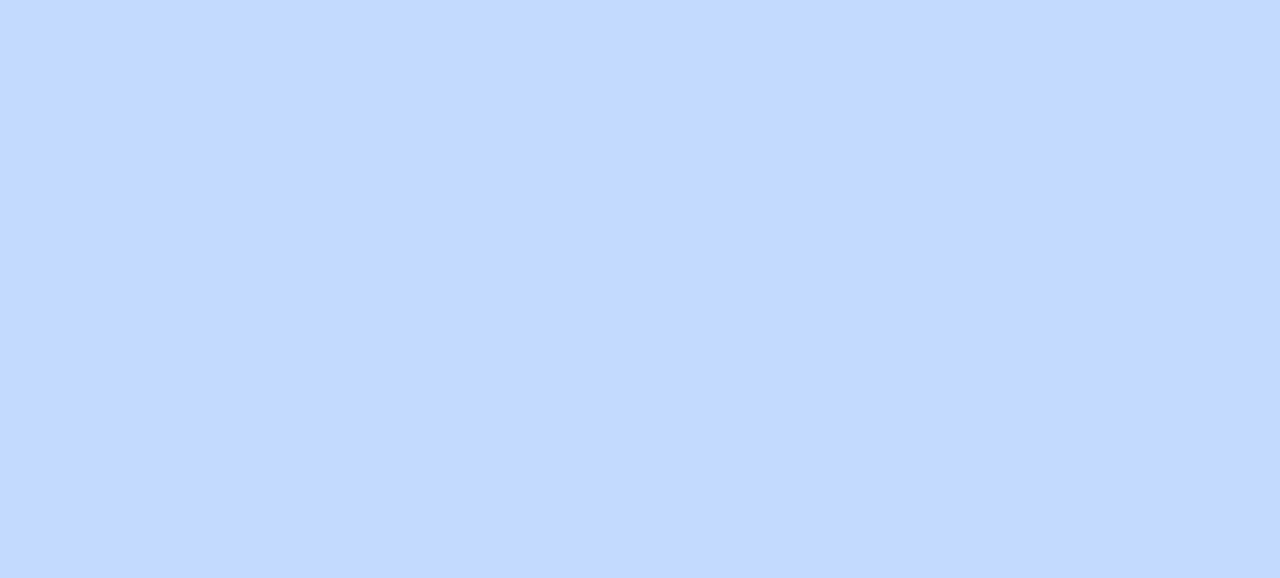
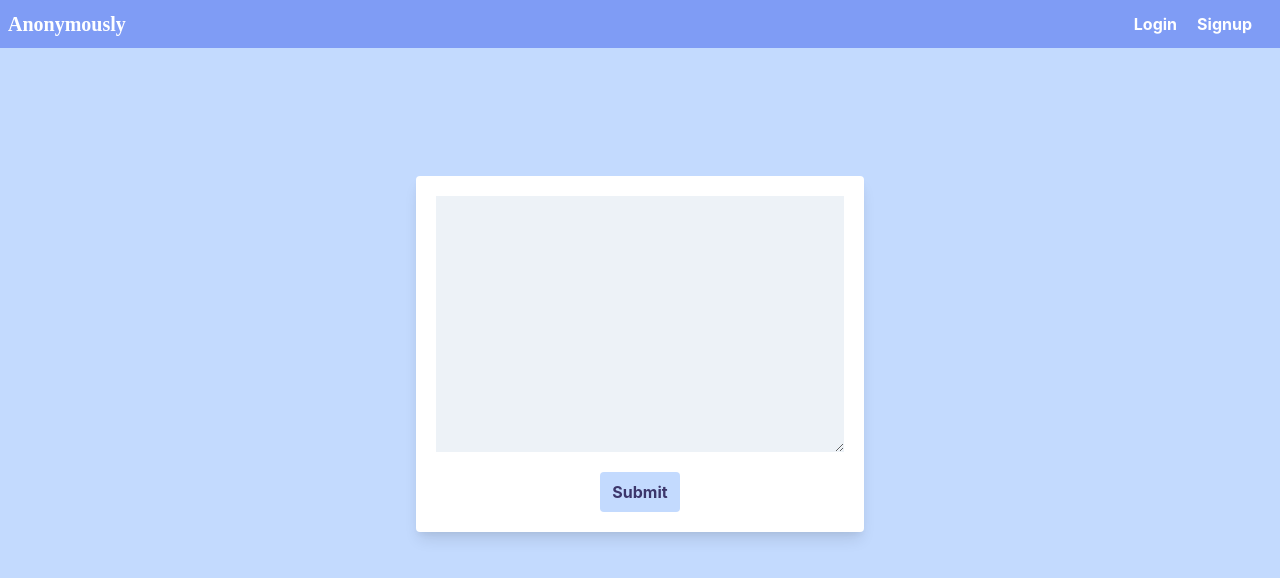
Before and after one commit to Hemsleek/Anonymously, a React (Create React App) app: page /messages in a window 1280 px wide. Shown: the top 578 px of the page. Built offline with nearby package versions, Linux system fonts and the light colour scheme; a web font is replaced by a local one.

Commit message:
feat: message route

```diff
--- a/src/App.jsx
+++ b/src/App.jsx
@@ -6,6 +6,7 @@ import {Switch, Route} from 'react-router-dom'
 import HomePage from './pages/HomePage'
 import Login from './pages/Login';
 import Signup from './pages/Signup';
+import Messages from './pages/Messages';
 
 import './App.scss';
 
@@ -18,8 +19,9 @@ const App= () => {
 
     <Switch>
     <Route path="/" component={HomePage} exact/>
-    <Route path="/Login" component={Login} exact/>
-    <Route path="/Signup" component={Signup} exact/>
+    <Route path="/Login" component={Login} />
+    <Route path="/Signup" component={Signup}/>
+    <Route path="/messages" component={Messages}/>
 
     </Switch>
     </div>
--- a/src/pages/HomePage.jsx
+++ b/src/pages/HomePage.jsx
@@ -4,7 +4,7 @@ import {Link} from 'react-router-dom'
 
 import './HomePage.scss'
 
-const Login = () => {
+const HomePage = () => {
     const buttons =[
 
         {route:'/Login',text:'Login'},
@@ -28,4 +28,4 @@ const Login = () => {
     )
 }
 
-export default Login
+export default HomePage
--- a/src/pages/Login.jsx
+++ b/src/pages/Login.jsx
@@ -7,7 +7,7 @@ const Login = () => {
         <Default>
             <form  className="max-w-md bg-white text-indigo-900  h-auto rounded shadow-lg p-5 mx-auto mt-32 ">
                 <div className="form-group mb-3">
-                    <label htmlFor="email">Email</label>
+                    <label htmlFor="email">Username/ Email</label>
                     <input className="bg-indigo-200" type="email" name="email" id="email"/>
                 </div>
 
--- /dev/null
+++ b/src/pages/Messages.jsx
@@ -0,0 +1,21 @@
+import React from 'react'
+import Default from '../layouts/Default'
+
+import './Messages.scss'
+
+const Messages = () => {
+
+    return(
+        <Default>
+            <form  className="max-w-md bg-white text-indigo-900  h-auto rounded shadow-lg p-5 mx-auto mt-32 ">
+                <div className="form-group mb-3">
+                    <textarea className="outline-none bg-gray-200 p-2" name="message" id="" cols="30" rows="10"></textarea>
+                </div>
+
+                <button className="outline-none mx-auto block mt-5 bg-indigo-200 px-3 py-2 rounded text-indigo-900 font-bold">Submit</button>
+            </form>
+        </Default>
+    )
+}
+
+export default Messages
```
Also changed, not shown: src/pages/Messages.scss (added).
